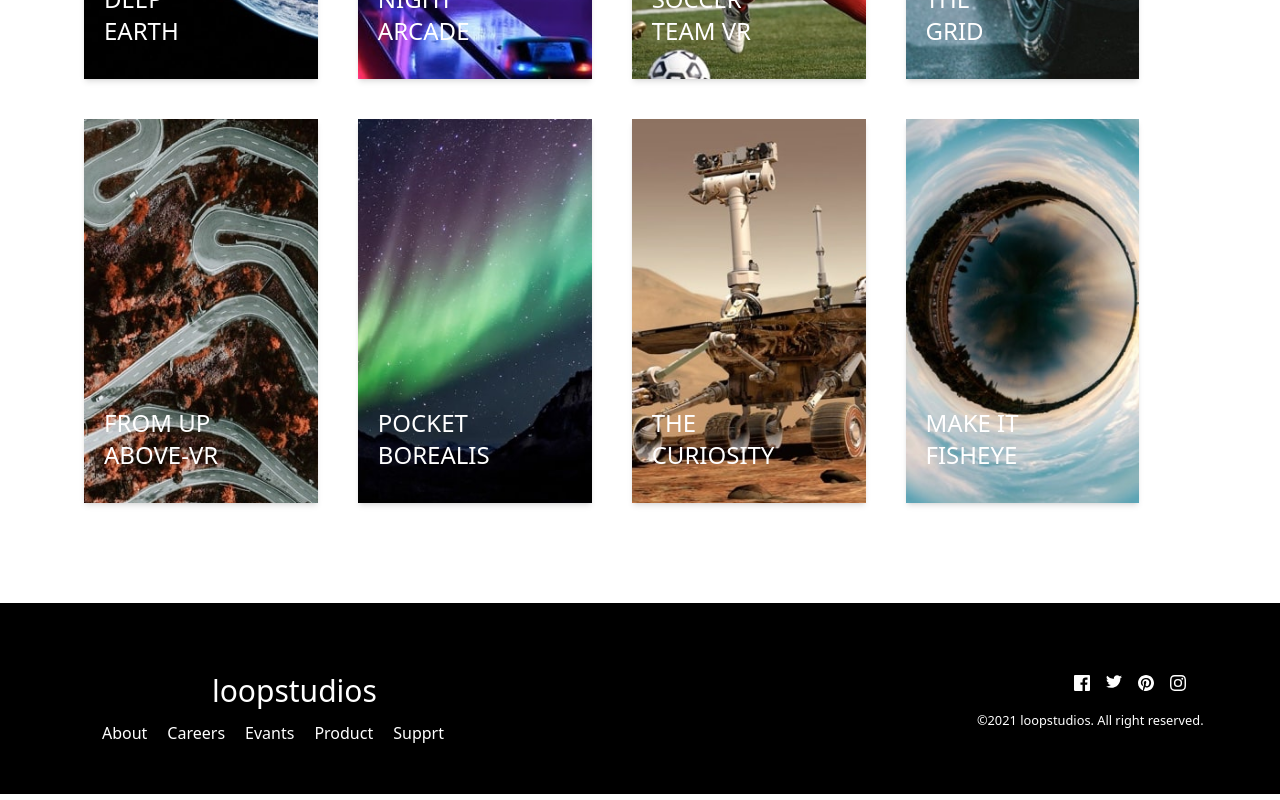
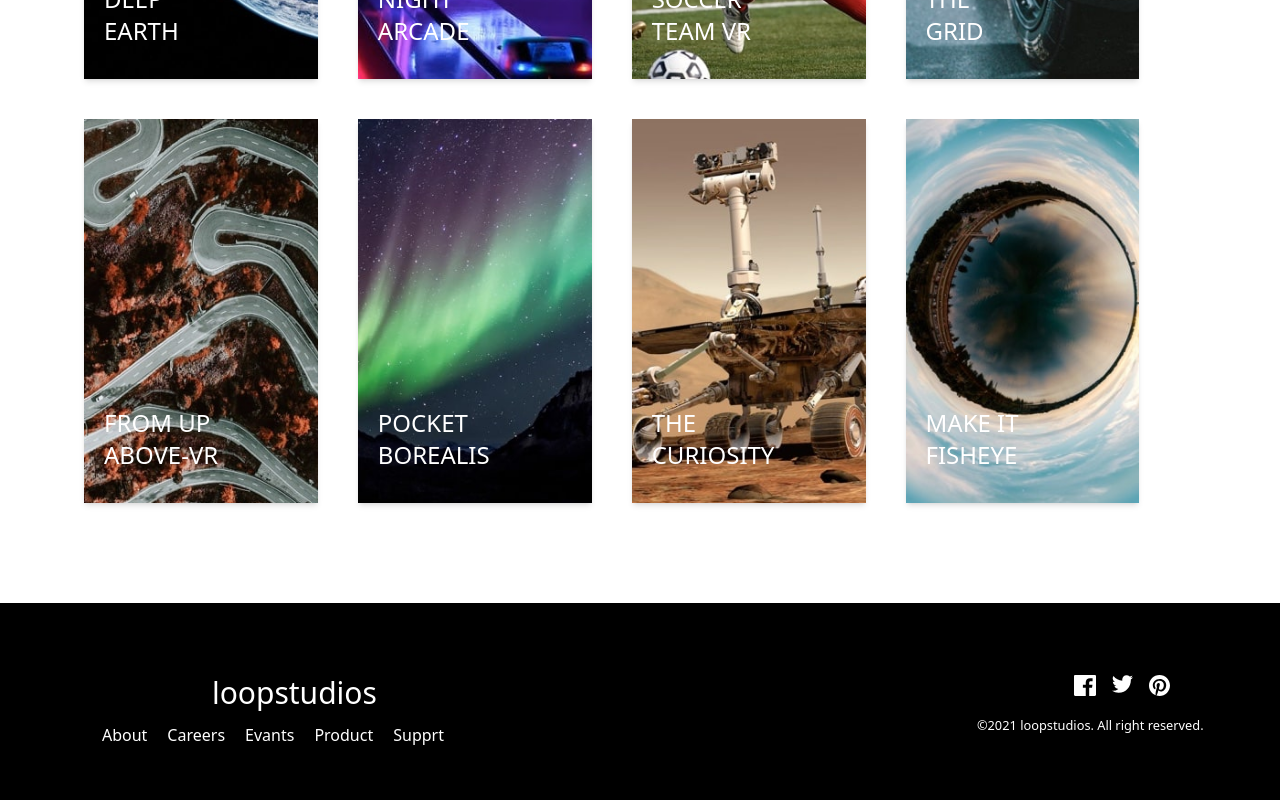
Before and after one commit to Agyanim/Loopstudios-landing-page, a React (Vite) app: page / in a window 1280 px wide. Shown: the part 1571-2371 px from the top of the page. Built offline with nearby package versions, Linux system fonts and the light colour scheme.

Commit message:
fixing footer bug

```diff
--- a/src/App.jsx
+++ b/src/App.jsx
@@ -1,6 +1,5 @@
 import React from "react";
-import Header, { HeaderMobile } from "./components/Header";
-import LeadCard, { ImageCard } from "./components/Cards";
+import { HeaderMobile } from "./components/Header";
 import { Button2 } from "./components/Button";
 import ImageCardsDesktop, { ImageCardsMobile } from "./components/ImageCards";
 import HeaderDesktop from "./components/Header";
--- a/src/components/Footer.jsx
+++ b/src/components/Footer.jsx
@@ -1,7 +1,7 @@
 import React from "react";
 import "../component.css";
 import Facebook from "../assets/images/icon-facebook.svg"
-import Instagram from "../assets/images/icon-Instagram.svg"
+// import Instagram from "../assets/images/icon-Instagram.svg"
 import Pinterest from "../assets/images/icon-Pinterest.svg"
 import Twitter from "../assets/images/icon-Twitter.svg"
 const Footer = () => {
@@ -94,10 +94,10 @@ const Footer = () => {
             </div>
             <div>
               <a href="#">
-                <img
+                {/* <img
                   src={Instagram}
                   alt="instagram"
-                />
+                /> */}
               </a>
             </div>
           </div>
--- a/src/main.jsx
+++ b/src/main.jsx
@@ -1,8 +1,6 @@
 import React from 'react'
 import ReactDOM from 'react-dom/client'
 import App from './App'
-import Button from './components/Button'
-import Navigation from './components/Navigation'
 import './index.css'
 
 ReactDOM.createRoot(document.getElementById('root')).render(
```
